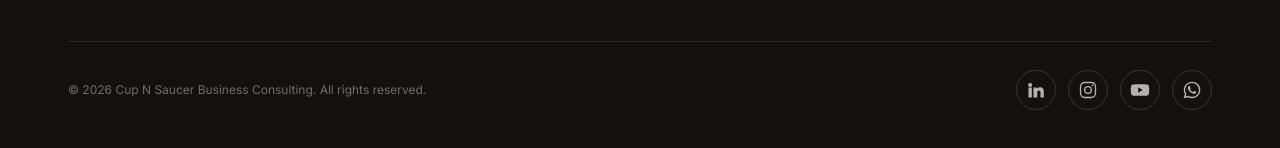
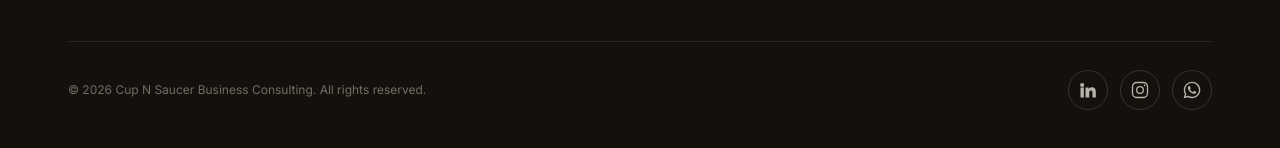
Before and after one commit to madhumitaganeshkumar123-ship-it/cupnsaucer, a Next.js app: page /faq in a window 1280 px wide. Shown: the part 1908-2056 px from the top of the page. Built offline with nearby package versions, Linux system fonts and the light colour scheme.

Commit message:
Remove YouTube link (placeholder, not a real account)

```diff
--- a/src/components/layout/Footer.tsx
+++ b/src/components/layout/Footer.tsx
@@ -5,7 +5,6 @@ import { Newsletter } from "@/components/forms/Newsletter";
 import {
   LinkedInIcon,
   InstagramIcon,
-  YouTubeIcon,
   WhatsAppIcon,
 } from "@/components/ui/Icons";
 import { footerNav } from "@/data/nav";
@@ -63,7 +62,6 @@ export function Footer() {
             {[
               { href: site.social.linkedin, label: "LinkedIn", Icon: LinkedInIcon },
               { href: site.social.instagram, label: "Instagram", Icon: InstagramIcon },
-              { href: site.social.youtube, label: "YouTube", Icon: YouTubeIcon },
               { href: whatsappLink(), label: "WhatsApp", Icon: WhatsAppIcon },
             ].map(({ href, label, Icon }) => (
               <a
--- a/src/lib/schema.ts
+++ b/src/lib/schema.ts
@@ -14,7 +14,7 @@ export function organizationSchema() {
     image: `${site.url}/images/og-default.jpg`,
     logo: `${site.url}/logo-mark.svg`,
     areaServed: "IN",
-    sameAs: [site.social.linkedin, site.social.instagram, site.social.youtube],
+    sameAs: [site.social.linkedin, site.social.instagram],
   };
 }
 
--- a/src/lib/site.ts
+++ b/src/lib/site.ts
@@ -13,7 +13,6 @@ export const site = {
   social: {
     linkedin: "https://www.linkedin.com/in/cupnsaucer/",
     instagram: "https://www.instagram.com/cupnsaucer.in/",
-    youtube: "https://www.youtube.com/@cupnsaucer",
   },
 } as const;
 
```
